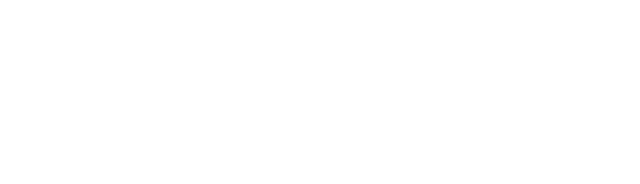
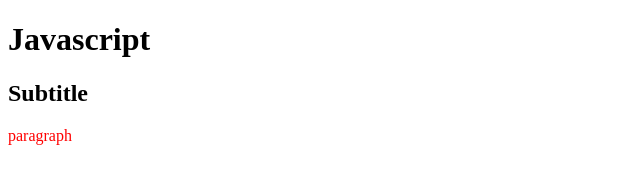
Before and after one commit to nadayzsolt/green-fox-example, a plain HTML site: page second/index.html in a window 1280 px wide. Shown: the whole page, without its empty margins (0-640 px from the left). Drawn offline with Linux system fonts and the light colour scheme.

Commit message:
Add Javascript beginings

```diff
--- a/second/index.html
+++ b/second/index.html
@@ -4,8 +4,12 @@
     <meta charset="UTF-8">
     <meta name="viewport" content="width=device-width, initial-scale=1.0">
     <title>Document</title>
+    <link rel="stylesheet" href="./style.css">
 </head>
 <body>
-
+    <h1>Javascript</h1>
+    <h2>Subtitle</h2>
+    <p>paragraph</p>
+<script src="scripts.js"></script>
 </body>
 </html>
--- /dev/null
+++ b/second/scripts.js
@@ -0,0 +1 @@
+console.log('Script file is loaded.');
--- /dev/null
+++ b/second/style.css
@@ -0,0 +1,3 @@
+p {
+    color: red;
+}
```
